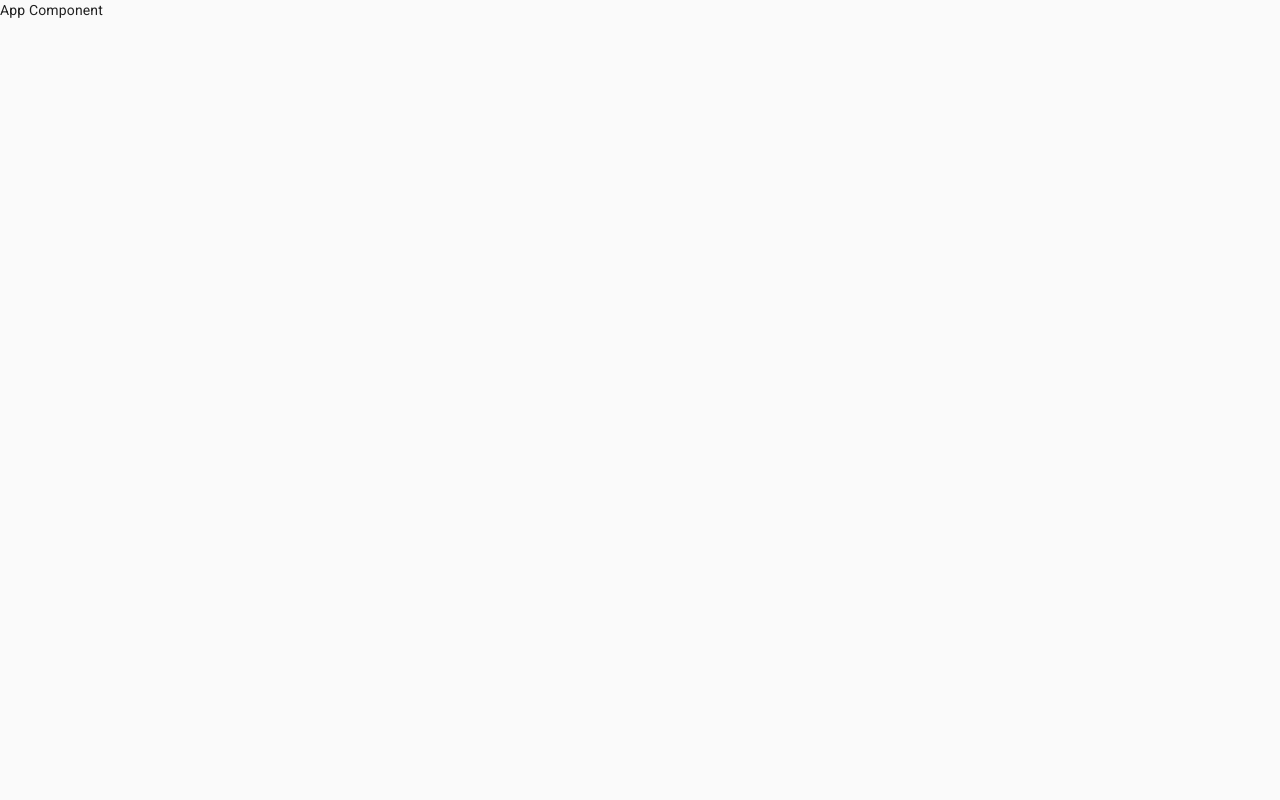
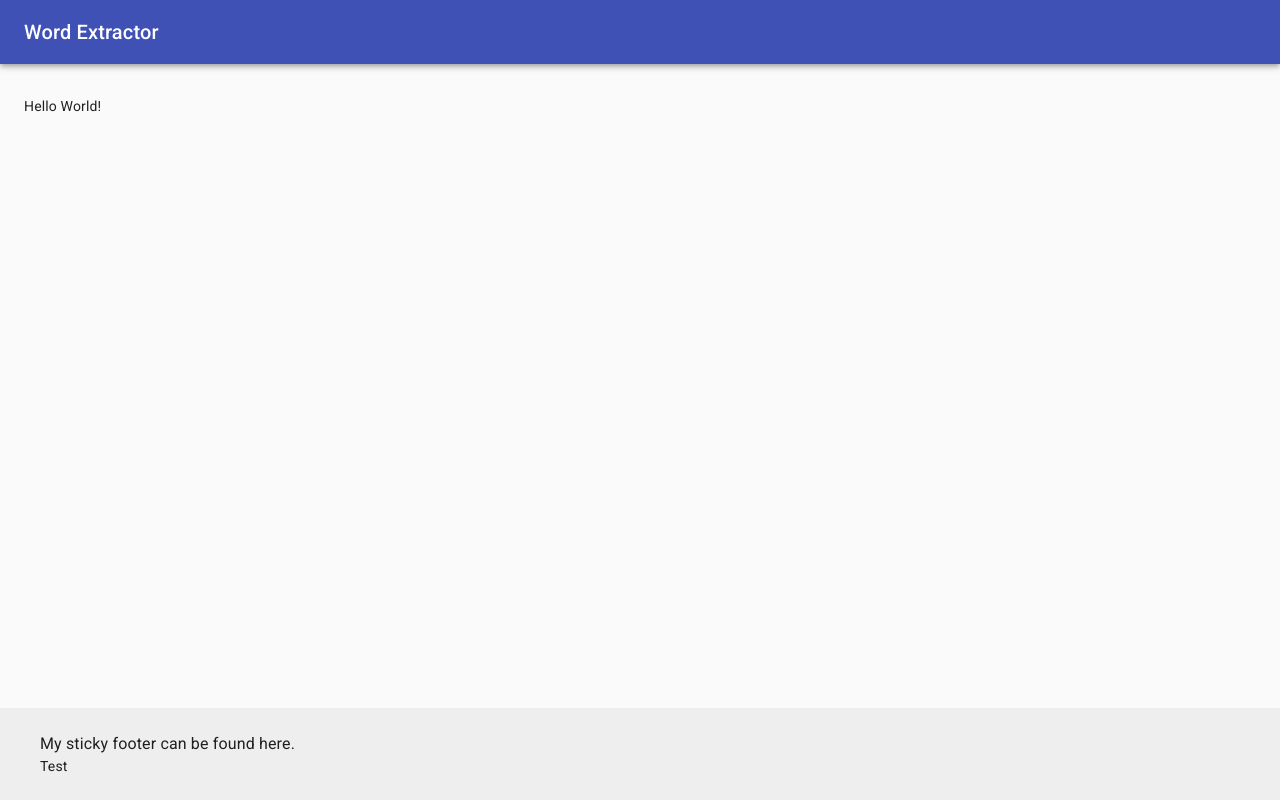
Before and after one commit to ddragula/word-extractor, a React (Create React App) app: page / in a window 1280 px wide. Built offline with nearby package versions, Linux system fonts and the light colour scheme.

Commit message:
Layout component

```diff
--- a/src/components/App.js
+++ /dev/null
@@ -1,9 +0,0 @@
-function App() {
-  return (
-    <div>
-      App Component
-    </div>
-  );
-}
-
-export default App;
--- /dev/null
+++ b/src/components/App/App.jsx
@@ -0,0 +1,12 @@
+import React from 'react';
+import Layout from "../Layout/Layout";
+
+function App() {
+    return (
+        <Layout>
+            Hello World!
+        </Layout>
+    );
+}
+
+export default App;
--- /dev/null
+++ b/src/components/Layout/Footer/Footer.jsx
@@ -0,0 +1,18 @@
+import React from 'react';
+import {Container, Typography} from "@material-ui/core";
+import footerStyles from "./footerStyles";
+
+function Footer() {
+    const classes = footerStyles();
+
+    return (
+        <footer className={classes.root}>
+            <Container>
+                <Typography variant="body1">My sticky footer can be found here.</Typography>
+                Test
+            </Container>
+        </footer>
+    );
+}
+
+export default Footer;
--- /dev/null
+++ b/src/components/Layout/Footer/footerStyles.js
@@ -0,0 +1,11 @@
+import {makeStyles} from "@material-ui/core";
+
+const footerStyles = makeStyles(theme => ({
+    root: {
+        padding: theme.spacing(3, 2),
+        marginTop: 'auto',
+        backgroundColor: theme.palette.type === 'light' ? theme.palette.grey[200] : theme.palette.grey[800]
+    }
+}));
+
+export default footerStyles;
--- /dev/null
+++ b/src/components/Layout/Header/Heder.jsx
@@ -0,0 +1,19 @@
+import React from 'react';
+import {AppBar, Toolbar, Typography} from "@material-ui/core";
+import headerStyles from "./headerStyles";
+
+function Header() {
+    const classes = headerStyles();
+
+    return (
+        <AppBar position="static">
+            <Toolbar>
+                <Typography variant="h6">
+                    Word Extractor
+                </Typography>
+            </Toolbar>
+        </AppBar>
+    );
+}
+
+export default Header;
--- /dev/null
+++ b/src/components/Layout/Header/headerStyles.js
@@ -0,0 +1,9 @@
+import {makeStyles} from "@material-ui/core";
+
+const headerStyles = makeStyles(theme => ({
+    root: {
+
+    }
+}));
+
+export default headerStyles;
--- /dev/null
+++ b/src/components/Layout/Layout.jsx
@@ -0,0 +1,21 @@
+import React from 'react';
+import layoutStyles from "./layoutStyles";
+import {Container, Typography} from "@material-ui/core";
+import Footer from "./Footer/Footer";
+import Header from "./Header/Heder";
+
+function Layout({ children }) {
+    const classes = layoutStyles();
+
+    return (
+        <div className={classes.root}>
+            <Header />
+            <Container component={"main"} className={classes.main}>
+                {children}
+            </Container>
+            <Footer />
+        </div>
+    );
+}
+
+export default Layout;
--- /dev/null
+++ b/src/components/Layout/layoutStyles.js
@@ -0,0 +1,15 @@
+import {makeStyles} from "@material-ui/core";
+
+const layoutStyles = makeStyles(theme => ({
+    root: {
+        display: 'flex',
+        flexDirection: 'column',
+        minHeight: '100vh',
+    },
+    main: {
+        marginTop: theme.spacing(4),
+        marginBottom: theme.spacing(2),
+    }
+}));
+
+export default layoutStyles;
--- a/src/index.js
+++ b/src/index.js
@@ -2,11 +2,11 @@ import React from 'react';
 import ReactDOM from 'react-dom';
 import {CssBaseline, ThemeProvider} from "@material-ui/core";
 
-import App from './components/App';
+import App from './components/App/App';
+
 import light from "./themes/light";
 
-ReactDOM.render(
-  <React.StrictMode>
+ReactDOM.render(  <React.StrictMode>
       <ThemeProvider theme={light}>
           <CssBaseline />
           <App />
```
